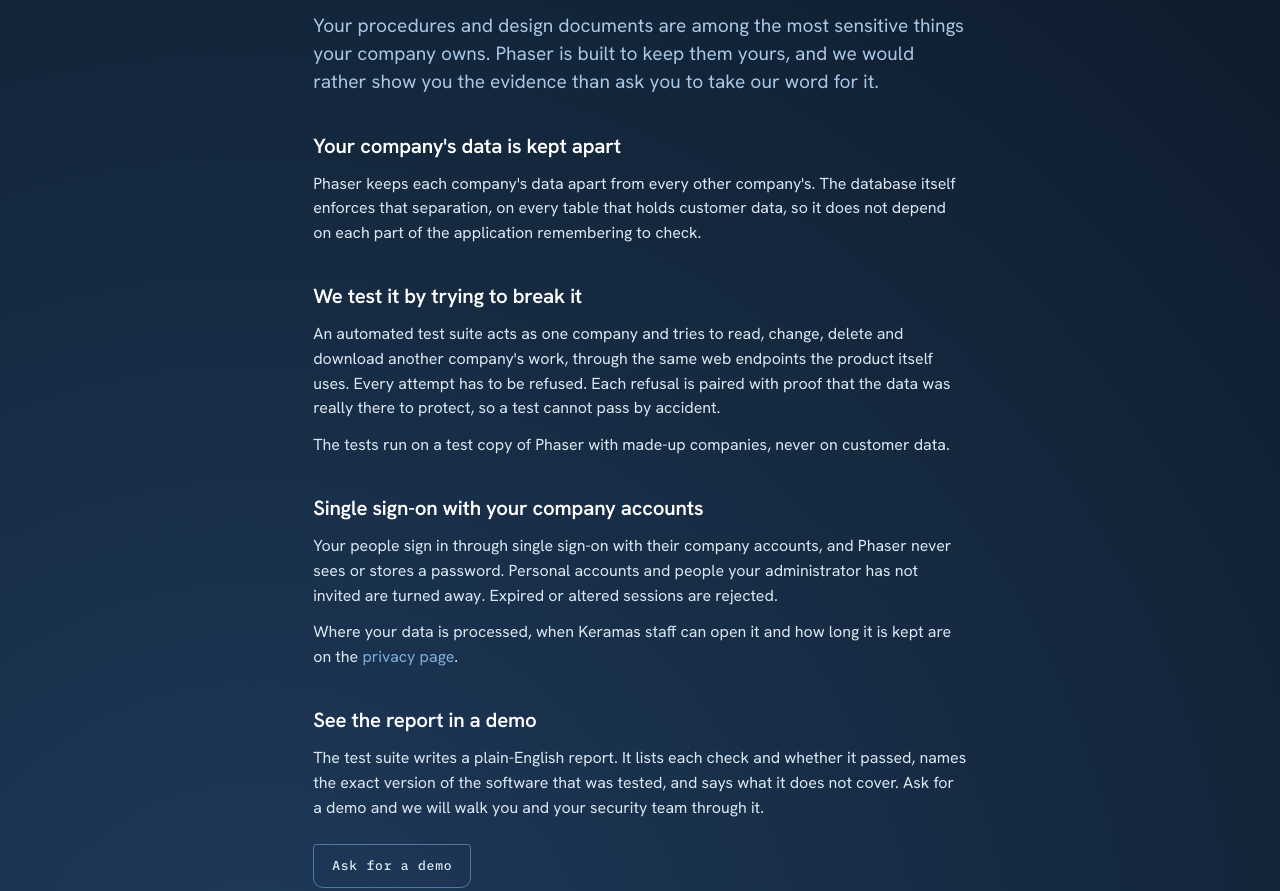
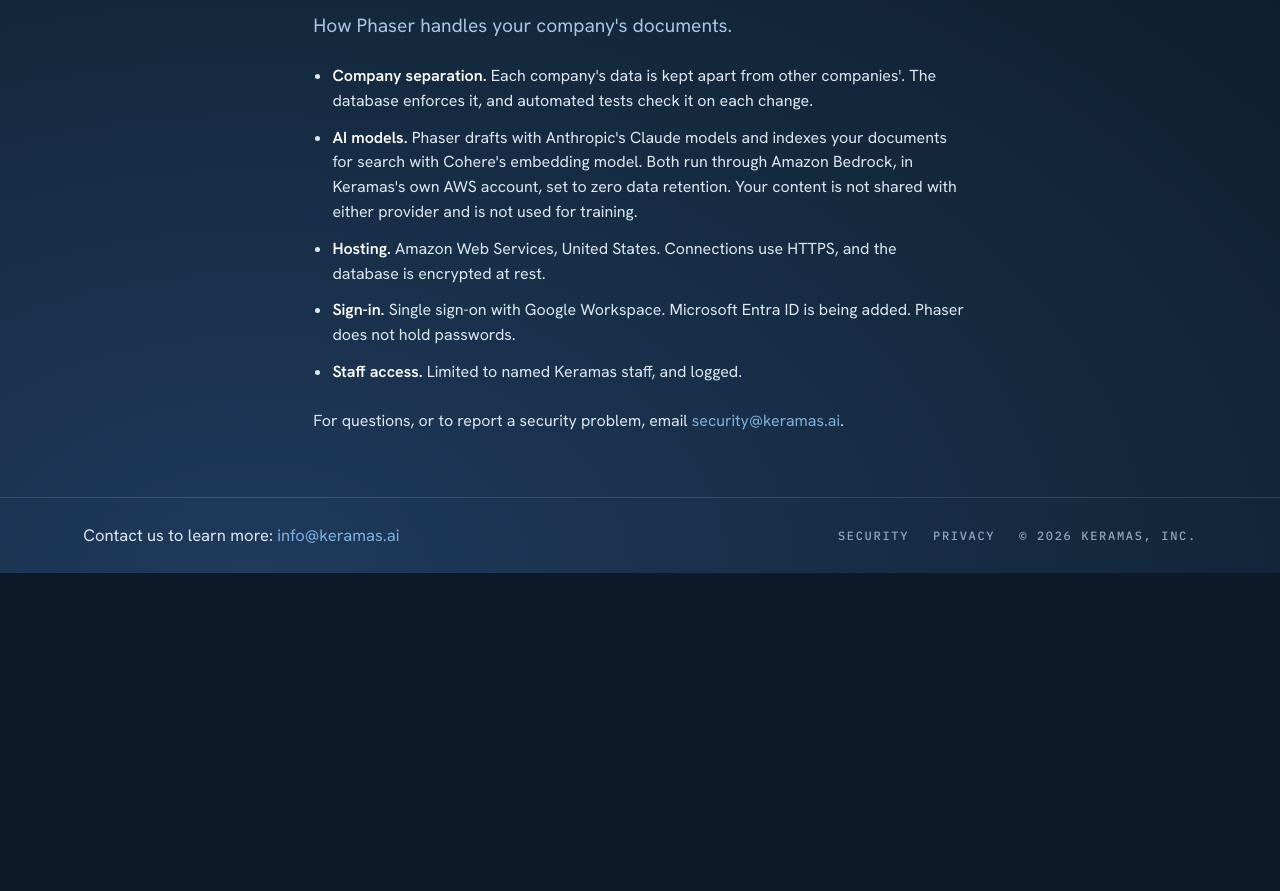
Before and after one commit to keramas-ai/keramas.web, a plain HTML site: page security.html in a window 1280 px wide. Shown: the part 240-1131 px from the top of the page. After the commit the page ends 813 px from the top, so only its background shows below. Drawn offline with Linux system fonts and the light colour scheme.

Commit message:
Shorten the security page to five plain items and a contact line
Review feedback was that the first version said more than it needed to and
offered a test report that is not ready to hand to customers. The page now
states five checkable facts (company separation, AI models, hosting, sign-in,
staff access) and gives security@keramas.ai for questions and for reporting
a security problem.

The AI item names both model providers and the zero-retention setting.
Sign-in names Google Workspace and says Microsoft Entra ID is being added,
on this page and in the homepage sentence.

The homepage gains a "Book a demo" button in the Phaser section, and its
Security section now only points to the page.

Co-Authored-By: Claude Fable 5.2 <noreply@anthropic.com>

```diff
--- a/security.html
+++ b/security.html
@@ -4,7 +4,7 @@
   <meta charset="utf-8">
   <meta name="viewport" content="width=device-width, initial-scale=1">
   <title>Security — Phaser by Keramas, Inc.</title>
-  <meta name="description" content="How Phaser keeps each company's documents apart from every other company's, how that is tested, and how to see the test report in a demo.">
+  <meta name="description" content="How Phaser handles your company's documents: company separation, AI models, hosting, sign-in and staff access.">
   <link rel="canonical" href="https://keramas.ai/security.html">
   <meta name="theme-color" content="#0D1A2A">
   <link rel="icon" type="image/png" sizes="32x32" href="assets/favicon-32.png">
@@ -31,22 +31,18 @@
     <main class="prose">
       <div class="eyebrow">PHASER</div>
       <h1>Security</h1>
-      <p class="lede">Your procedures and design documents are among the most sensitive things your company owns. Phaser is built to keep them yours, and we would rather show you the evidence than ask you to take our word for it.</p>
+      <p class="lede">How Phaser handles your company's documents.</p>
 
-      <h2>Your company's data is kept apart</h2>
-      <p>Phaser keeps each company's data apart from every other company's. The database itself enforces that separation, on every table that holds customer data, so it does not depend on each part of the application remembering to check.</p>
+      <ul>
+        <li><strong>Company separation.</strong> Each company's data is kept apart from other companies'. The database enforces it, and automated tests check it on each change.</li>
+        <li><strong>AI models.</strong> Phaser drafts with Anthropic's Claude models and indexes your documents for search with Cohere's embedding model. Both run through Amazon Bedrock, in Keramas's own AWS account, set to zero data retention. Your content is not shared with either provider and is not used for training.</li>
+        <li><strong>Hosting.</strong> Amazon Web Services, United States. Connections use HTTPS, and the database is encrypted at rest.</li>
+        <li><strong>Sign-in.</strong> Single sign-on with Google Workspace. Microsoft Entra ID is being added. Phaser does not hold passwords.</li>
+        <li><strong>Staff access.</strong> Limited to named Keramas staff, and logged.</li>
+      </ul>
 
-      <h2>We test it by trying to break it</h2>
-      <p>An automated test suite acts as one company and tries to read, change, delete and download another company's work, through the same web endpoints the product itself uses. Every attempt has to be refused. Each refusal is paired with proof that the data was really there to protect, so a test cannot pass by accident.</p>
-      <p>The tests run on a test copy of Phaser with made-up companies, never on customer data.</p>
-
-      <h2>Single sign-on with your company accounts</h2>
-      <p>Your people sign in through single sign-on with their company accounts, and Phaser never sees or stores a password. Personal accounts and people your administrator has not invited are turned away. Expired or altered sessions are rejected.</p>
-      <p>Where your data is processed, when Keramas staff can open it and how long it is kept are on the <a href="/privacy.html">privacy page</a>.</p>
-
-      <h2>See the report in a demo</h2>
-      <p>The test suite writes a plain-English report. It lists each check and whether it passed, names the exact version of the software that was tested, and says what it does not cover. Ask for a demo and we will walk you and your security team through it.</p>
-      <p class="cta"><a class="btn-email" href="mailto:info@keramas.ai?subject=Phaser%20security%20demo">Ask for a demo</a></p>    </main>
+      <p>For questions, or to report a security problem, email <a href="mailto:security@keramas.ai">security@keramas.ai</a>.</p>
+    </main>
 
     <footer class="footer">
       <div class="footer-inner">
--- a/styles.css
+++ b/styles.css
@@ -236,7 +236,9 @@ h1 {
   color: var(--white);
 }
 .prose p { margin: 12px 0 0; font-size: clamp(16px, 1.2vw, 18px); line-height: 1.55; color: var(--text); }
-.prose .cta { margin-top: 24px; }
+.prose ul { margin: 24px 0; padding-left: 1.2em; }
+.prose li { margin-top: 12px; font-size: clamp(16px, 1.2vw, 18px); line-height: 1.55; color: var(--text); }
+.prose li strong { font-weight: 600; color: var(--white); }
 .prose .dateline { font-family: var(--font-mono); font-size: 13px; letter-spacing: .06em; color: var(--muted); margin-top: 28px; }
 
 /* ---------- Footer ---------- */
```
Also changed, not shown: index.html (+4 -3 lines).
